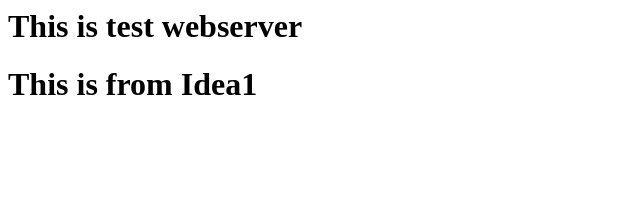
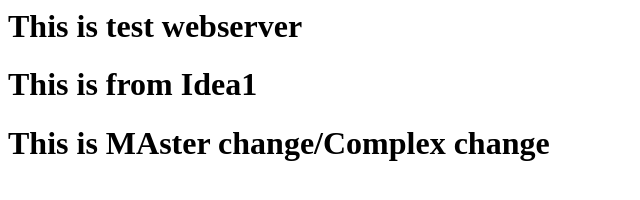
Before and after one commit to YadavPushpendra/webapp, a plain HTML site: page index.html in a window 1280 px wide. Shown: the whole page, without its empty margins (0-640 px from the left). Drawn offline with Linux system fonts and the light colour scheme.

Commit message:
master change

```diff
--- a/index.html
+++ b/index.html
@@ -1,2 +1,4 @@
 <h1>This is test webserver</h1>
 <h1>This is from Idea1</h1>
+
+<h1>This is MAster change/Complex change</h1>
```
